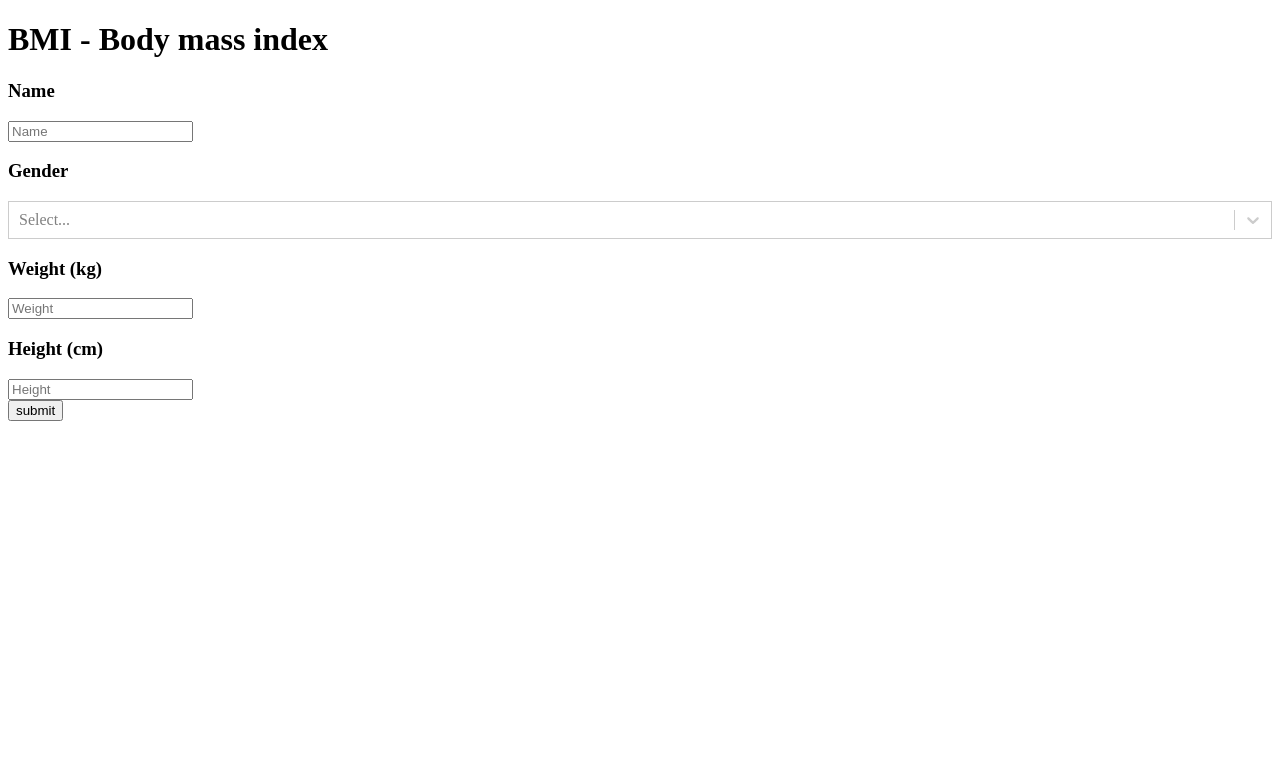
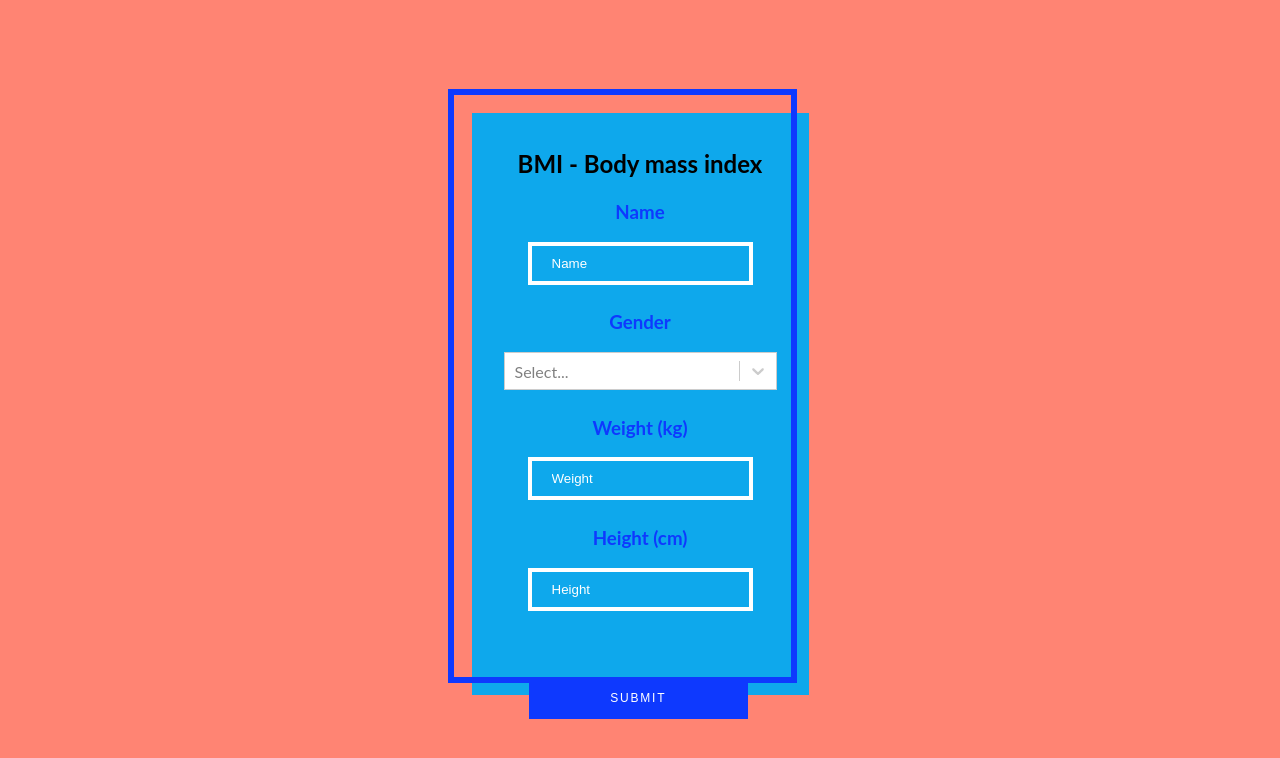
Before and after one commit to zw896/form-component, a React (Create React App) app: page / in a window 1280 px wide. Shown: the top 758 px of the page. Built offline with nearby package versions, Linux system fonts and the light colour scheme.

Commit message:
apply .css from other source

```diff
--- a/src/components/DynamicForm/DynamicForm.css
+++ b/src/components/DynamicForm/DynamicForm.css
@@ -0,0 +1,176 @@
+body,
+html {
+  height: 100%;
+}
+
+body {
+  font-family: "Lato", sans-serif;
+  background: #ff8473;
+  display: flex;
+  align-items: center;
+  flex-direction: column;
+  align-content: center;
+  justify-content: center;
+  color: #0e39fe;
+}
+
+.container {
+  width: 400px;
+}
+
+form {
+  display: flex;
+  flex-direction: column;
+  background: transparent;
+  max-width: 320px;
+  padding: 2rem 2rem 5rem 2rem;
+  position: relative;
+}
+form::before, form::after {
+  position: absolute;
+  content: "";
+  width: 100%;
+  height: 100%;
+  transition: all 0.5s ease;
+}
+form::before {
+  z-index: -1;
+  background: transparent;
+  -webkit-transform: translateX(-3.5rem) translateY(-3.75rem);
+          transform: translateX(-3.5rem) translateY(-3.75rem);
+  border: 6px solid #0e39fe;
+}
+form::after {
+  background: #0ea8ec;
+  z-index: -2;
+  -webkit-transform: translateX(-2rem) translateY(-2.25rem);
+          transform: translateX(-2rem) translateY(-2.25rem);
+}
+form h1 {
+  text-align: center;
+  margin: 0 0 0.25rem 0;
+  padding: 0;
+  font-size: 1.5rem;
+  color: #000000;
+}
+form h3 {
+    text-align: center;
+  }
+form small {
+  display: block;
+  margin: 0 auto 1rem;
+  padding: 0;
+  font-size: 14px;
+}
+form:focus-within {
+  background: #0ea8ec;
+}
+form:focus-within::before {
+  width: 0%;
+  height: 0%;
+  -webkit-transform: translatex(0px) translatey(0px);
+          transform: translatex(0px) translatey(0px);
+}
+form .field {
+  display: flex;
+  flex-flow: column-reverse;
+  margin-bottom: 1em;
+}
+form label,
+form input {
+  transition: all 0.3s ease;
+  touch-action: manipulation;
+}
+form label {
+  opacity: 0;
+}
+form input {
+  padding: 10px 20px;
+  border: 4px solid white;
+  margin: 0 1.5rem;
+  background-color: transparent !important;
+  -webkit-appearance: none;
+  color: white;
+}
+form input:-webkit-autofill {
+  background-color: transparent !important;
+  -webkit-box-shadow: 0 0 0px 1000px #0ea8ec inset;
+  -webkit-text-fill-color: white !important;
+}
+form input::-webkit-input-placeholder {
+  color: white;
+}
+form input:-ms-input-placeholder {
+  color: white;
+}
+form input::-ms-input-placeholder {
+  color: white;
+}
+form input::placeholder {
+  color: white;
+}
+form input:focus {
+  color: #0e39fe;
+  font-weight: bold;
+  outline: 0;
+  border: 6px solid #0e39fe;
+}
+form input::-webkit-input-placeholder {
+  opacity: 1;
+  transition: inherit;
+}
+form input:focus::-webkit-input-placeholder {
+  opacity: 0;
+}
+form .submit {
+  border: none;
+  padding: 0.85rem 1rem;
+  margin-top: 2rem;
+  background-color: #0e39fe;
+  color: white;
+  font-size: 0.75rem;
+  text-transform: uppercase;
+  width: 65%;
+  position: absolute;
+  bottom: -20px;
+  right: 18%;
+  letter-spacing: 0.15em;
+  transition: all 0.3s ease;
+}
+form button:hover {
+  border: 5px solid #090c9b;
+}
+form .switch {
+  border: none;
+  padding: 0.85rem 1rem;
+  margin-top: 2rem;
+  background-color: #0e39fe;
+  color: white;
+  font-size: 0.75rem;
+  text-transform: uppercase;
+  width: 65%;
+  position: absolute;
+  top: -60px;
+  right: 18%;
+  letter-spacing: 0.15em;
+  transition: all 0.3s ease;
+}
+form p {
+  font-size: 0.75rem;
+  line-height: 1.125rem;
+  margin: 0.5rem 1.5rem 1.75rem 1.5rem;
+}
+form p.success-message {
+  font-size: 1.25rem;
+  text-align: center;
+  line-height: 2rem;
+  margin: 1.5rem auto 5rem auto;
+}
+
+form .error {
+  font-size: 1rem;
+  text-align: center;
+  line-height: 2rem;
+  margin: 0.5rem auto 0.5rem auto;
+  color: red;
+}
```
